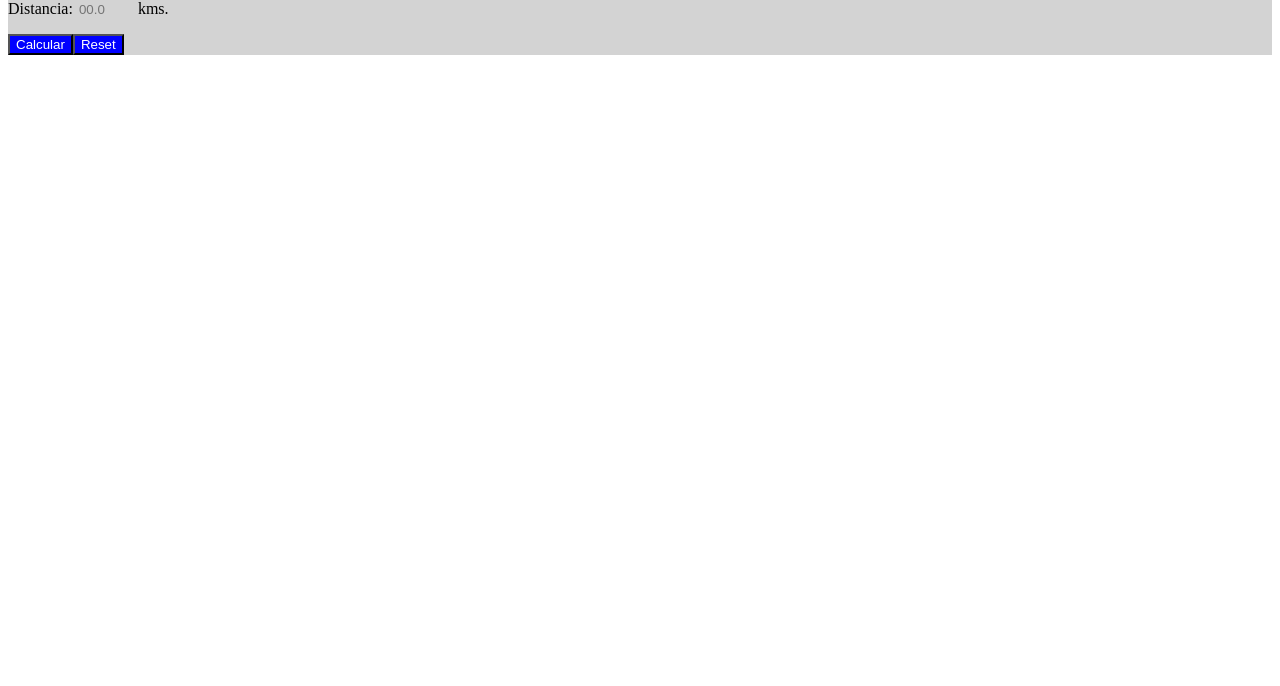
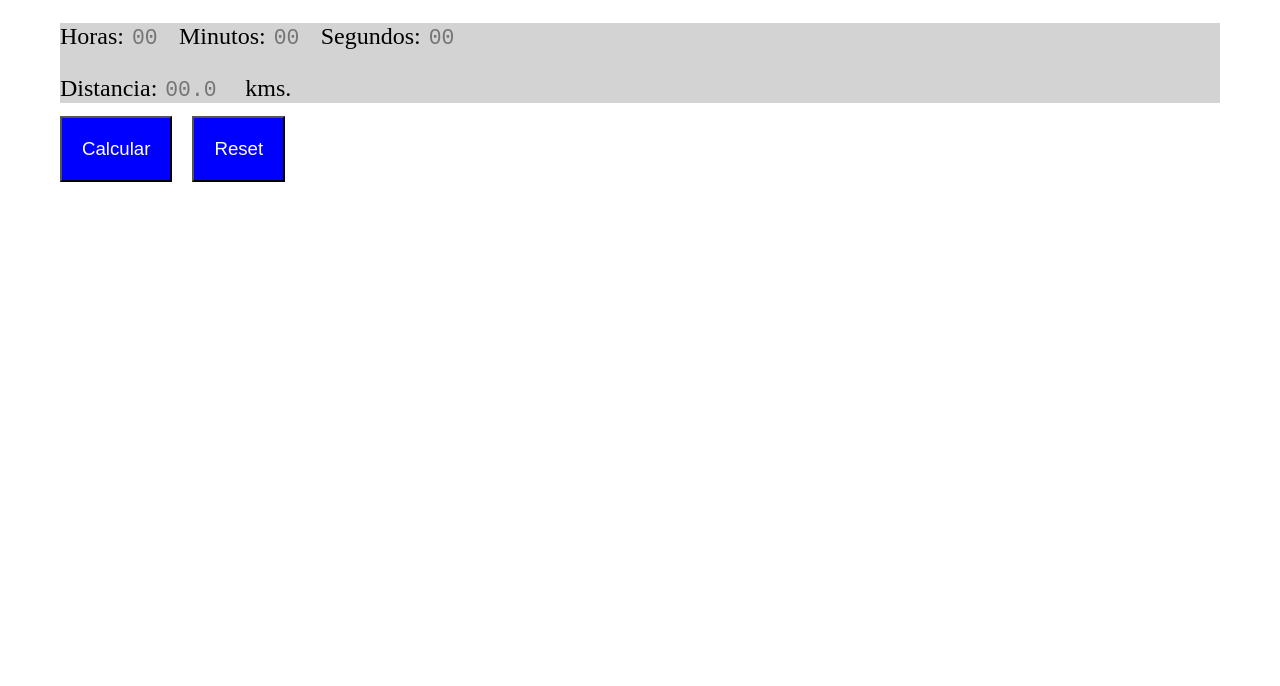
Before and after one commit to Baltasarq/NataCalc, a plain HTML site: page index.html in a window 1280 px wide. Shown: the part 114-800 px from the top of the page. Drawn offline with Linux system fonts and the light colour scheme.

Commit message:
Better ignoring & CSS

```diff
--- a/index.html
+++ b/index.html
@@ -1,8 +1,10 @@
 <!DOCTYPE html>
 <html itemscope="itemscope" itemtype="http://schema.org/WebPage">
   <head>
-	  <meta http-equiv="Content-Type" content="text/html;charset=utf-8" />
-	  <title>NataCalc</title>
+	<meta charset="utf-8" />
+	<meta http-equiv="Content-Type" content="text/html;charset=utf-8" />
+	<title>NataCalc</title>
+	<link href="natacalc.css" rel="stylesheet" type="text/css" />
 
 	  <script>
 		function hideAnswer()
@@ -86,20 +88,22 @@
     </script>
   </head>
   <body>
+    <div id="dvHeader">
 	<h1 style="color:blue">NataCalc</h1>
-	<p>
-    <form id="frmInput" action="/calc" onSubmit="return validate();" method="post" style="background-color:lightgray">
-      <div>Horas: <input type="text" name="h" id="h" size="2" maxLength="2" placeholder="00" style="border:none;background-color:lightgray"/>
-		Minutos: <input type="text" name="m" id="m" size="2" maxLength="2" placeholder="00" style="border:none;background-color:lightgray" />
-		Segundos: <input type="text" name="s" id="s" size="2" maxLength="2" placeholder="00" style="border:none;background-color:lightgray" />
+	</div>
+    <div id="dvInput">
+    <form id="frmInput" action="/calc" onSubmit="return validate();" method="post">
+      <div id="dvTime">Horas: <input type="text" name="h" id="h" size="2" maxLength="2" placeholder="00"/>
+		Minutos: <input type="text" name="m" id="m" size="2" maxLength="2" placeholder="00"/>
+		Segundos: <input type="text" name="s" id="s" size="2" maxLength="2" placeholder="00"/>
       </div>
       <p>
-	  <div>Distancia: <input type="text" name="d" id="d" size="5" maxLength="5" placeholder="00.0" style="border:none;background-color:lightgray"/>kms.</div>
-	  <p>
-      <div><input type="submit" value="Calcular" style="background-color:blue;color:white;"><input type="reset" style="background-color:blue;color:white;" onClick="hideAnswer();"></div>
+	  <div id="dvDistance">Distancia: <input type="text" name="d" id="d" size="5" maxLength="5" placeholder="00.0"/>kms.</div>
+      <div id="dvButtons"><input id="btSubmit" type="submit" value="Calcular"><input id="btReset" type="reset" onClick="hideAnswer();"></div>
       </p>
     </form>
-    <div id="dvAnswer" style="color:white;background-color:red;display:none">
+    </div>
+    <div id="dvAnswer">
     </div>
   </body>
 </html>
--- /dev/null
+++ b/natacalc.css
@@ -0,0 +1,54 @@
+/* natacalc.css */
+
+body {
+    margin: 50px 50px 50px 50px;
+    background-color: white;
+	color: black;
+	font-familiy: serif;
+	font-size: 18pt
+}
+
+/* Sections */
+#dvHeader {
+    height: 10%
+}
+
+#dvInput {
+    height: 80%;
+    margin: 10px 10px 10px 10px
+}
+
+#dvAnswer {
+    font-size: 20pt;
+    height: 10%;
+    color: white;
+    background-color: red;
+    display: none
+}
+
+/* Form */
+#frmInput {
+	background-color: lightgray;
+}
+
+#h, #m, #s, #d {
+	border: none;
+    selection: none;
+    background-color: lightgray;
+    font-family: monospace;
+    font-size: 16pt
+}
+
+#dvButtons {
+    padding-top: 10pt;
+    background-color: white;
+    color: black
+}
+
+#btSubmit, #btReset {
+    padding: 20px 20px 20px 20px;
+    margin-right: 20px;
+    background-color: blue;
+    color: white;
+    font-size: 14pt;
+}
```
Also changed, not shown: answer.html (+1 -1 lines), 1 other file.
